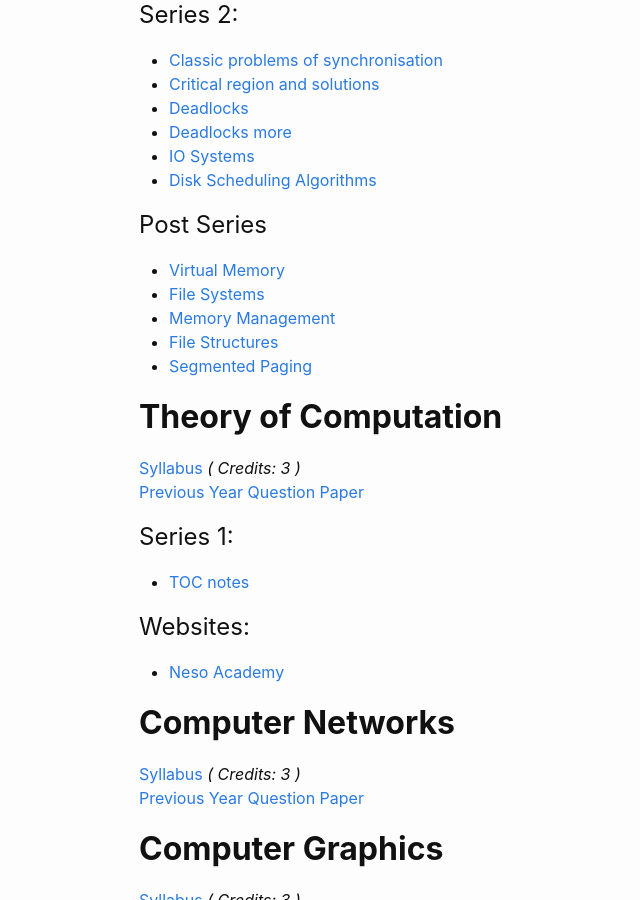
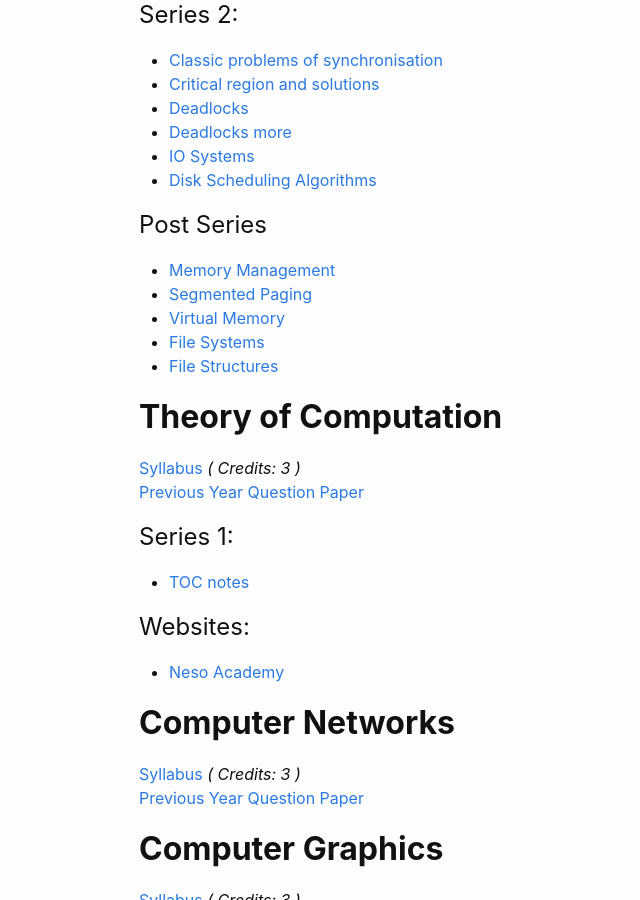
Before and after one commit to IT-GECBH/2020, a Jekyll site: the page built from resources.md, in a window 1280 px wide and 900 px high, scrolled down 2135 px. Shown: the whole window, without its empty margins (131-771 px from the left). Built offline with Jekyll 4.4.1, drawn with Linux system fonts in a browser that asks for light colours.

Commit message:
os rearranging content

```diff
--- a/resources.md
+++ b/resources.md
@@ -88,11 +88,11 @@ permalink: /resources/
 <br/>
 
 # Post Series
+* [Memory Management][os-mm]
+* [Segmented Paging][os-seg-page]
 * [Virtual Memory][os-vm]
 * [File Systems][os-fs]
-* [Memory Management][os-mm]
 * [File Structures][os-fstruct]
-* [Segmented Paging][os-seg-page]
 
 ## **Theory of Computation**
 [Syllabus][toc-syll] *( Credits: 3 )*  <br/>
```
